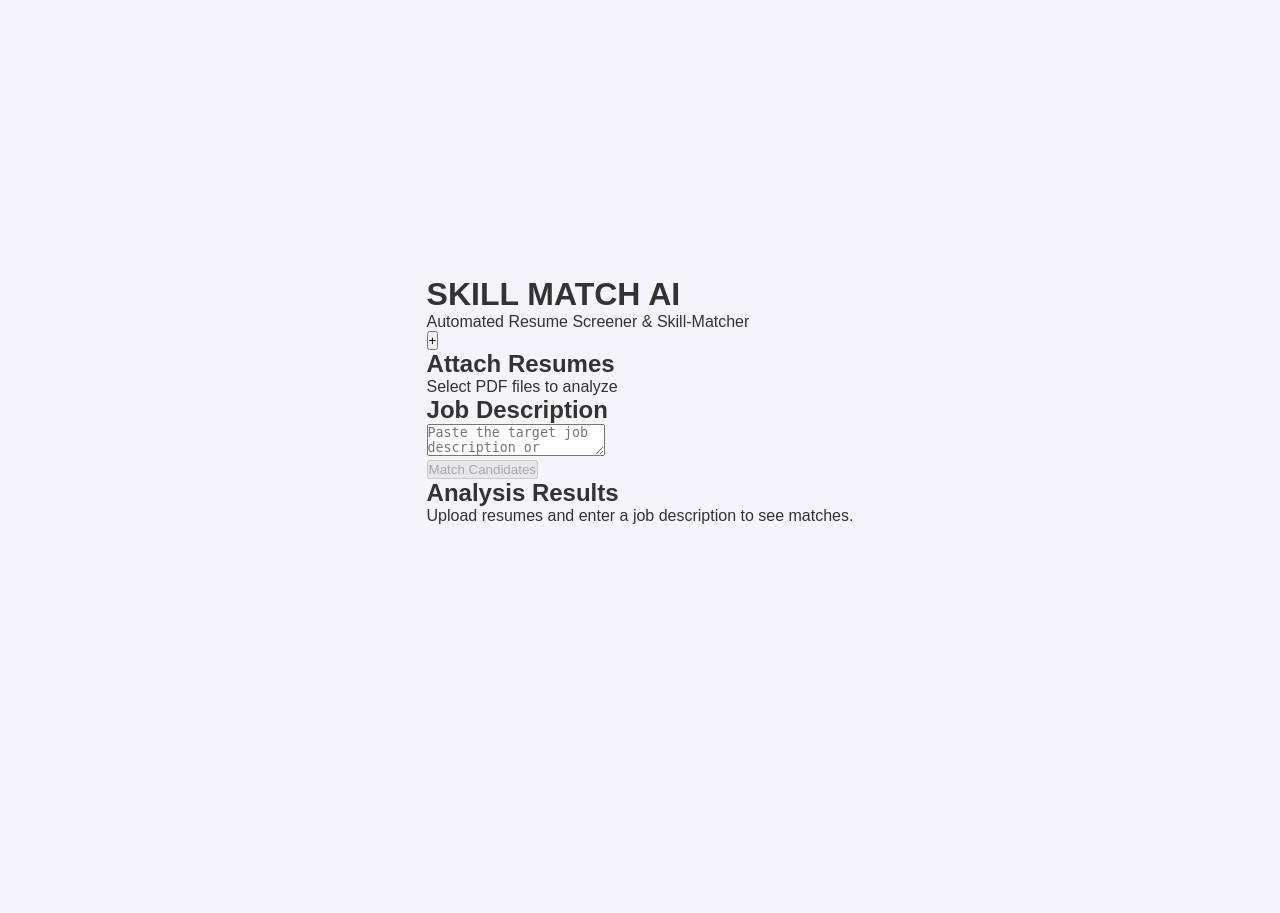
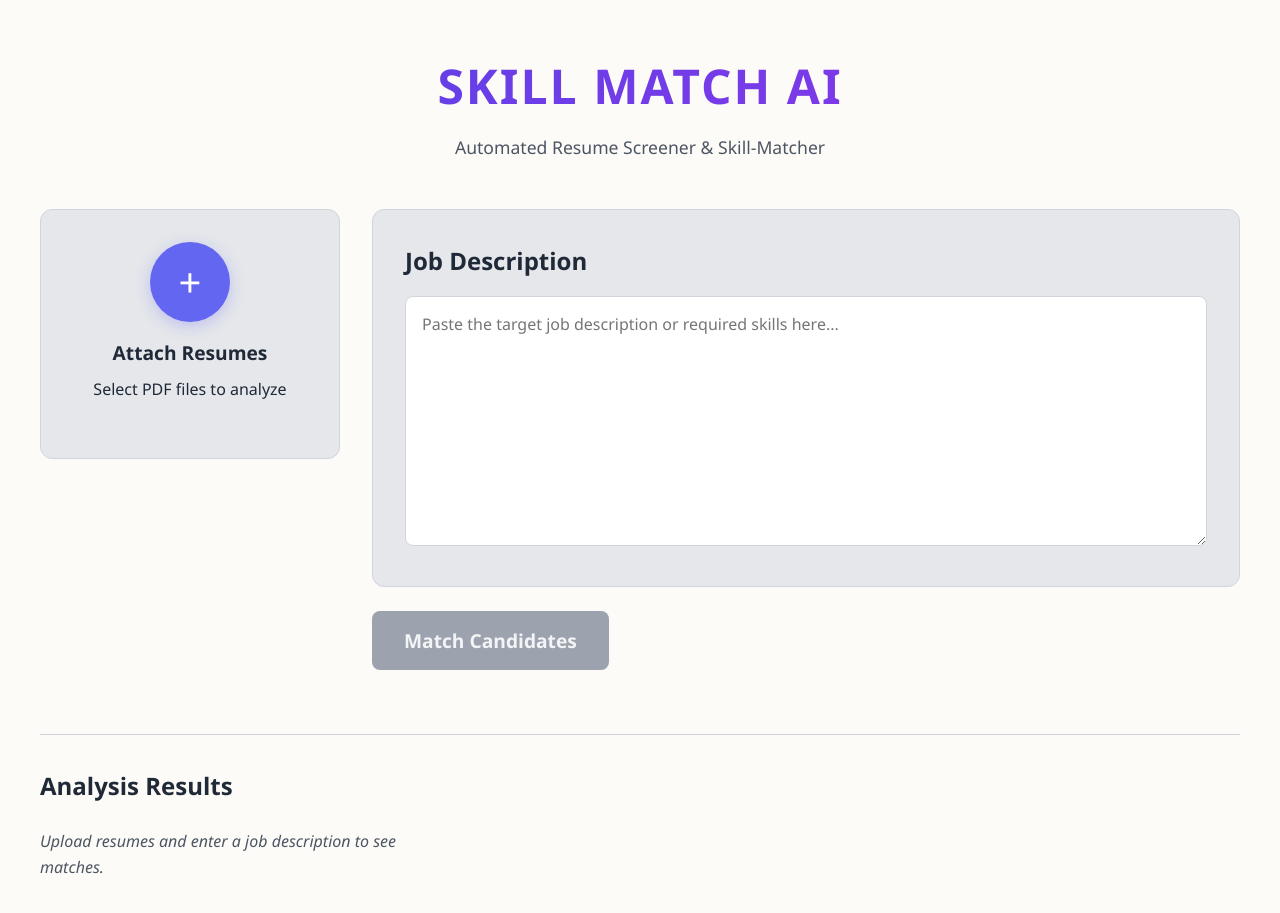
Before and after one commit to jayshpatelfc-afk/ResumeMatcher, a Flask app: page / in a window 1280 px wide. Before the commit the page ends 524 px from the top, so only its background shows below. Run offline with Flask 3, Linux system fonts and the light colour scheme.

Commit message:
Refactor CSS with variables and enhanced styles
Added CSS variables for theming and improved styles for various elements.

```diff
--- a/static/css/style.css
+++ b/static/css/style.css
@@ -1,16 +1,265 @@
-/* Basic CSS Reset and styles */
+:root {
+    --bg-color: #fdfbf7;
+    --panel-bg: #e5e7eb;
+    --primary: #6366f1;
+    --primary-hover: #4f46e5;
+    --accent: #10b981;
+    --text-main: #1f2937;
+    --text-muted: #4b5563;
+    --border: #d1d5db;
+}
+
 * {
+    box-sizing: border-box;
     margin: 0;
     padding: 0;
-    box-sizing: border-box;
+    font-family: 'Segoe UI', Tahoma, Geneva, Verdana, sans-serif;
 }
 
 body {
-    font-family: Arial, sans-serif;
-    background-color: #f4f4f9;
-    color: #333;
+    background-color: var(--bg-color);
+    color: var(--text-main);
+    line-height: 1.6;
+    padding: 2rem;
+}
+
+.dashboard-container {
+    max-width: 1200px;
+    margin: 0 auto;
     display: flex;
+    flex-direction: column;
+    gap: 2rem;
+}
+
+
+header {
+    text-align: center;
+    padding: 1rem 0;
+}
+
+header h1 {
+    font-size: 3rem;
+    letter-spacing: 2px;
+    background: linear-gradient(135deg, #4f46e5, #9333ea);
+    -webkit-background-clip: text;
+    -webkit-text-fill-color: transparent;
+    margin-bottom: 0.5rem;
+}
+
+header p {
+    color: var(--text-muted);
+    font-size: 1.1rem;
+}
+
+
+.workspace {
+    display: grid;
+    grid-template-columns: 300px 1fr;
+    gap: 2rem;
+    align-items: start;
+}
+
+
+.upload-section {
+    background-color: var(--panel-bg);
+    border-radius: 12px;
+    padding: 2rem;
+    border: 1px solid var(--border);
+    text-align: center;
+}
+
+.upload-controls {
+    margin-bottom: 1.5rem;
+}
+
+.plus-btn {
+    width: 80px;
+    height: 80px;
+    border-radius: 50%;
+    background-color: var(--primary);
+    color: white;
+    font-size: 40px;
+    border: none;
+    cursor: pointer;
+    box-shadow: 0 4px 15px rgba(99, 102, 241, 0.3);
+    transition: transform 0.2s, background-color 0.2s;
+    display: flex;
+    align-items: center;
     justify-content: center;
+    margin: 0 auto 1rem;
+}
+
+.plus-btn:hover {
+    background-color: var(--primary-hover);
+    transform: scale(1.05);
+}
+
+.upload-section h2 {
+    font-size: 1.2rem;
+    margin-bottom: 0.5rem;
+}
+
+.file-list {
+    list-style: none;
+    text-align: left;
+    max-height: 250px;
+    overflow-y: auto;
+}
+
+.file-list li {
+    background-color: #ffffff;
+    /* White cards for files against the grey box */
+    padding: 0.75rem;
+    border-radius: 6px;
+    margin-bottom: 0.5rem;
+    font-size: 0.9rem;
+    display: flex;
+    justify-content: space-between;
     align-items: center;
-    height: 100vh;
+    border: 1px solid var(--border);
 }
+
+.remove-btn {
+    background: transparent;
+    border: none;
+    color: #ef4444;
+    cursor: pointer;
+    font-weight: bold;
+}
+
+/* Right Side: Job Description Section */
+.job-section {
+    display: flex;
+    flex-direction: column;
+    gap: 1.5rem;
+}
+
+.job-box {
+    background-color: var(--panel-bg);
+    border-radius: 12px;
+    padding: 2rem;
+    border: 1px solid var(--border);
+}
+
+.job-box h2 {
+    margin-bottom: 1rem;
+    font-size: 1.5rem;
+    color: var(--text-main);
+}
+
+textarea {
+    width: 100%;
+    height: 250px;
+    background-color: #ffffff;
+    border: 1px solid var(--border);
+    border-radius: 8px;
+    color: var(--text-main);
+    padding: 1rem;
+    font-size: 1rem;
+    resize: vertical;
+    outline: none;
+    transition: border-color 0.3s;
+}
+
+textarea:focus {
+    border-color: var(--primary);
+    box-shadow: 0 0 0 3px rgba(99, 102, 241, 0.2);
+}
+
+.primary-btn {
+    padding: 1rem 2rem;
+    background-color: var(--accent);
+    color: white;
+    border: none;
+    border-radius: 8px;
+    font-size: 1.2rem;
+    font-weight: bold;
+    cursor: pointer;
+    transition: background-color 0.2s;
+    align-self: flex-start;
+}
+
+.primary-btn:hover:not(:disabled) {
+    background-color: #059669;
+}
+
+.primary-btn:disabled {
+    background-color: #9ca3af;
+    cursor: not-allowed;
+    color: #f3f4f6;
+}
+
+/* Results Section */
+.results-section {
+    margin-top: 2rem;
+    border-top: 1px solid var(--border);
+    padding-top: 2rem;
+}
+
+.results-section h2 {
+    margin-bottom: 1.5rem;
+}
+
+.candidate-grid {
+    display: grid;
+    grid-template-columns: repeat(auto-fill, minmax(300px, 1fr));
+    gap: 1.5rem;
+}
+
+.placeholder-text {
+    color: var(--text-muted);
+    font-style: italic;
+}
+
+
+.candidate-card {
+    background-color: #ffffff;
+    border-radius: 10px;
+    padding: 1.5rem;
+    border: 1px solid var(--border);
+    border-left: 5px solid var(--primary);
+    box-shadow: 0 4px 6px rgba(0, 0, 0, 0.05);
+}
+
+.candidate-card.high-match {
+    border-left-color: var(--accent);
+}
+
+.candidate-card h3 {
+    margin-bottom: 0.5rem;
+}
+
+.score {
+    font-size: 1.5rem;
+    font-weight: bold;
+    color: var(--accent);
+    float: right;
+}
+
+.skills-matched {
+    margin-top: 1rem;
+    display: flex;
+    flex-wrap: wrap;
+    gap: 0.5rem;
+}
+
+.skill-tag {
+    background-color: rgba(99, 102, 241, 0.1);
+    color: #4f46e5;
+    padding: 0.2rem 0.6rem;
+    border-radius: 4px;
+    font-size: 0.8rem;
+    font-weight: 500;
+}
+
+.skill-tag.missing-skill {
+    background-color: rgba(239, 68, 68, 0.1);
+    color: #ef4444;
+}
+
+/* Responsive adjustments */
+@media (max-width: 900px) {
+    .workspace {
+        grid-template-columns: 1fr;
+    }
+}
```
